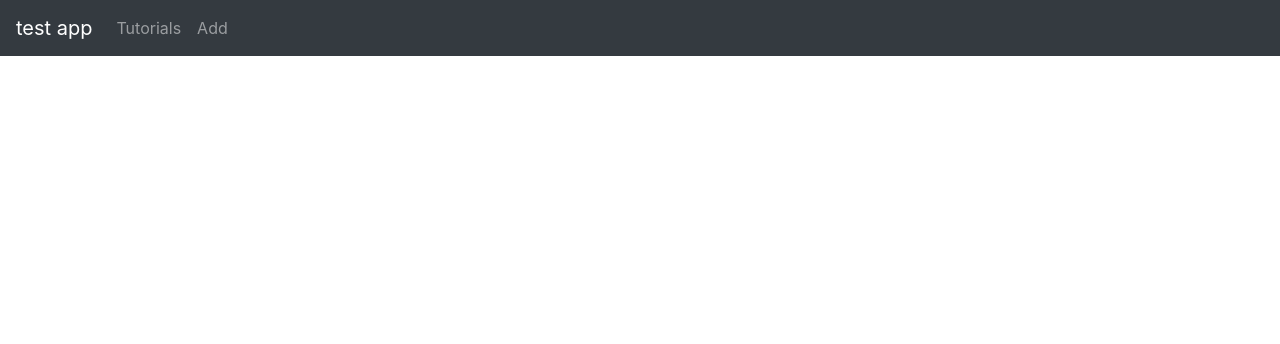
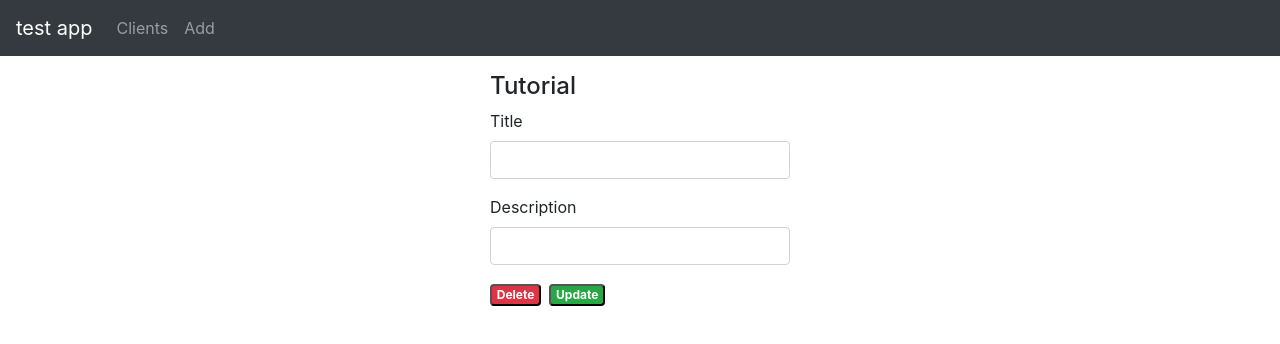
Before and after one commit to crabby786/schema-form, a React (Create React App) app: page /client/1 in a window 1280 px wide. Shown: the top 344 px of the page. Built offline with nearby package versions, Linux system fonts and the light colour scheme; no server answers.

Commit message:
table integration changes

```diff
--- a/src/App.js
+++ b/src/App.js
@@ -18,8 +18,8 @@ function App() {
         </a>
         <div className="navbar-nav mr-auto">
           <li className="nav-item">
-            <Link to={"/tutorials"} className="nav-link">
-              Tutorials
+            <Link to={"/Clients"} className="nav-link">
+              Clients
             </Link>
           </li>
           <li className="nav-item">
@@ -32,9 +32,9 @@ function App() {
 
       <div className="container mt-3">
         <Switch>
-          <Route exact path={["/", "/tutorials"]} component={ClientList} />
+          <Route exact path={["/", "/Clients"]} component={ClientList} />
           <Route exact path="/add" component={AddTutorial} />
-          <Route path="/tutorials/:id" component={Client} />
+          <Route path="/client/:id" component={Client} />
         </Switch>
       </div>
     </div>
--- a/src/components/Client.js
+++ b/src/components/Client.js
@@ -8,13 +8,13 @@ const Tutorial = props => {
     description: "",
     published: false
   };
-  const [currentTutorial, setCurrentTutorial] = useState(initialTutorialState);
+  const [currentClient, setCurrentClient] = useState(initialTutorialState);
   const [message, setMessage] = useState("");
 
-  const getTutorial = id => {
+  const getClient = id => {
     ClientDataService.get(id)
       .then(response => {
-        setCurrentTutorial(response.data);
+        setCurrentClient(response.data.data);
         console.log(response.data);
       })
       .catch(e => {
@@ -23,25 +23,25 @@ const Tutorial = props => {
   };
 
   useEffect(() => {
-    getTutorial(props.match.params.id);
+    getClient(props.match.params.id);
   }, [props.match.params.id]);
 
   const handleInputChange = event => {
     const { name, value } = event.target;
-    setCurrentTutorial({ ...currentTutorial, [name]: value });
+    setCurrentClient({ ...currentClient, [name]: value });
   };
 
   const updatePublished = status => {
     var data = {
-      id: currentTutorial.id,
-      title: currentTutorial.title,
-      description: currentTutorial.description,
+      id: currentClient.id,
+      title: currentClient.title,
+      description: currentClient.description,
       published: status
     };
 
-    ClientDataService.update(currentTutorial.id, data)
+    ClientDataService.update(currentClient.id, data)
       .then(response => {
-        setCurrentTutorial({ ...currentTutorial, published: status });
+        setCurrentClient({ ...currentClient, published: status });
         console.log(response.data);
         setMessage("The status was updated successfully!");
       })
@@ -51,10 +51,10 @@ const Tutorial = props => {
   };
 
   const updateTutorial = () => {
-    ClientDataService.update(currentTutorial.id, currentTutorial)
+    ClientDataService.update(currentClient.id, currentClient)
       .then(response => {
         console.log(response.data);
-        setMessage("The tutorial was updated successfully!");
+        setMessage("The client was updated successfully!");
       })
       .catch(e => {
         console.log(e);
@@ -62,7 +62,7 @@ const Tutorial = props => {
   };
 
   const deleteTutorial = () => {
-    ClientDataService.remove(currentTutorial.id)
+    ClientDataService.remove(currentClient.id)
       .then(response => {
         console.log(response.data);
         props.history.push("/tutorials");
@@ -74,7 +74,7 @@ const Tutorial = props => {
 
   return (
     <div>
-      {currentTutorial ? (
+      {currentClient ? (
         <div className="edit-form">
           <h4>Tutorial</h4>
           <form>
@@ -85,7 +85,7 @@ const Tutorial = props => {
                 className="form-control"
                 id="title"
                 name="title"
-                value={currentTutorial.title}
+                value={currentClient.title}
                 onChange={handleInputChange}
               />
             </div>
@@ -96,35 +96,11 @@ const Tutorial = props => {
                 className="form-control"
                 id="description"
                 name="description"
-                value={currentTutorial.description}
+                value={currentClient.description}
                 onChange={handleInputChange}
               />
             </div>
-
-            <div className="form-group">
-              <label>
-                <strong>Status:</strong>
-              </label>
-              {currentTutorial.published ? "Published" : "Pending"}
-            </div>
           </form>
-
-          {currentTutorial.published ? (
-            <button
-              className="badge badge-primary mr-2"
-              onClick={() => updatePublished(false)}
-            >
-              UnPublish
-            </button>
-          ) : (
-            <button
-              className="badge badge-primary mr-2"
-              onClick={() => updatePublished(true)}
-            >
-              Publish
-            </button>
-          )}
-
           <button className="badge badge-danger mr-2" onClick={deleteTutorial}>
             Delete
           </button>
@@ -141,7 +117,7 @@ const Tutorial = props => {
       ) : (
         <div>
           <br />
-          <p>Please click on a Tutorial...</p>
+          <p>Please click on a Client...</p>
         </div>
       )}
     </div>
--- a/src/components/ClientList.js
+++ b/src/components/ClientList.js
@@ -140,26 +140,6 @@ const TutorialsList = (props) => {
 
   return (
     <div className="list row">
-      <div className="col-md-8">
-        <div className="input-group mb-3">
-          <input
-            type="text"
-            className="form-control"
-            placeholder="Search by title"
-            value={searchTitle}
-            onChange={onChangeSearchTitle}
-          />
-          <div className="input-group-append">
-            <button
-              className="btn btn-outline-secondary"
-              type="button"
-              onClick={findByTitle}
-            >
-              Search
-            </button>
-          </div>
-        </div>
-      </div>
       <div className="col-md-12 list">
         <table
           className="table table-striped table-bordered"
--- a/src/services/ClientService.js
+++ b/src/services/ClientService.js
@@ -5,7 +5,7 @@ const getAll = () => {
 };
 
 const get = (id) => {
-  return http.get(`/${id}`);
+  return http.get(`get/${id}`);
 };
 
 const create = (data) => {
```
